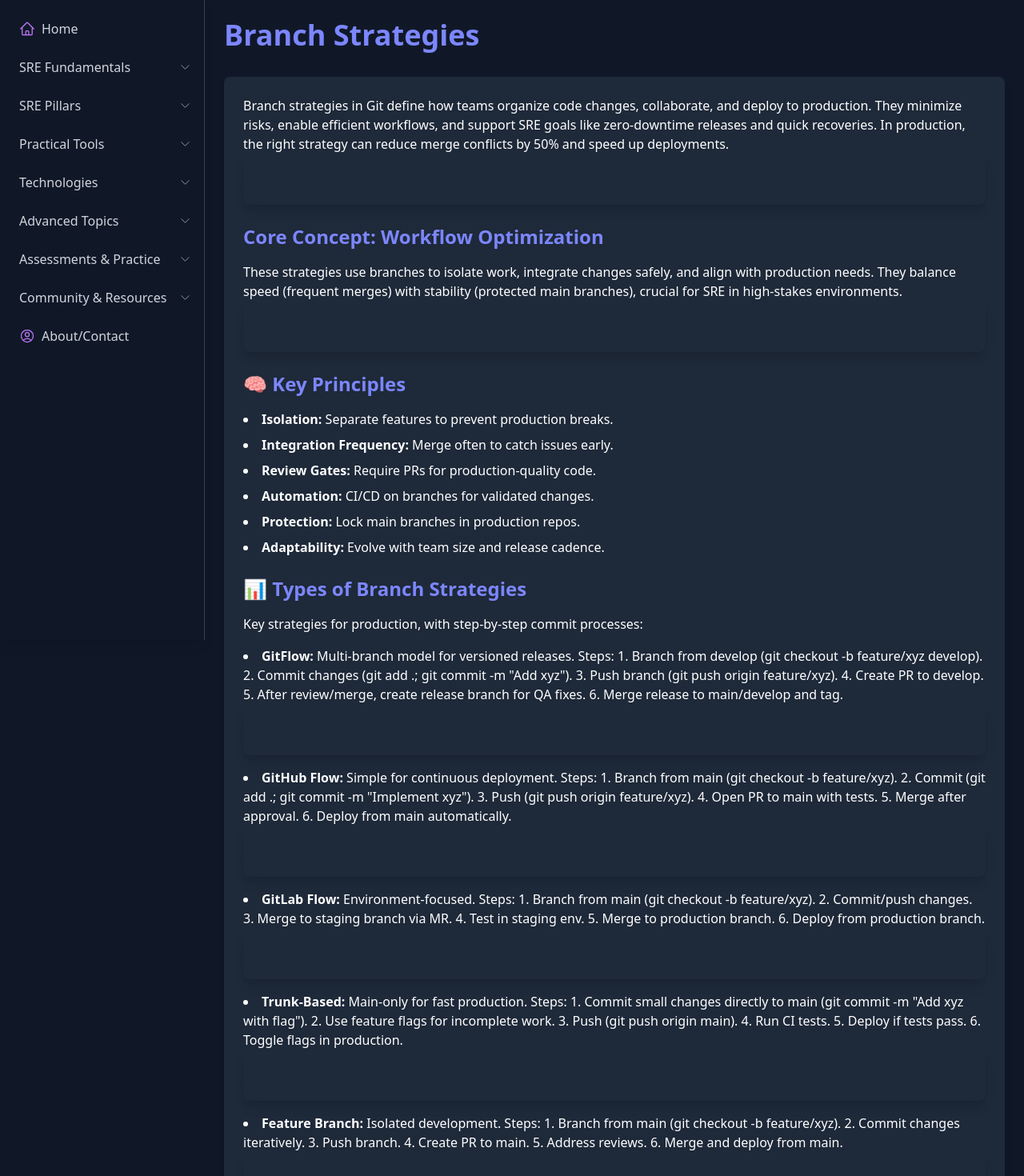
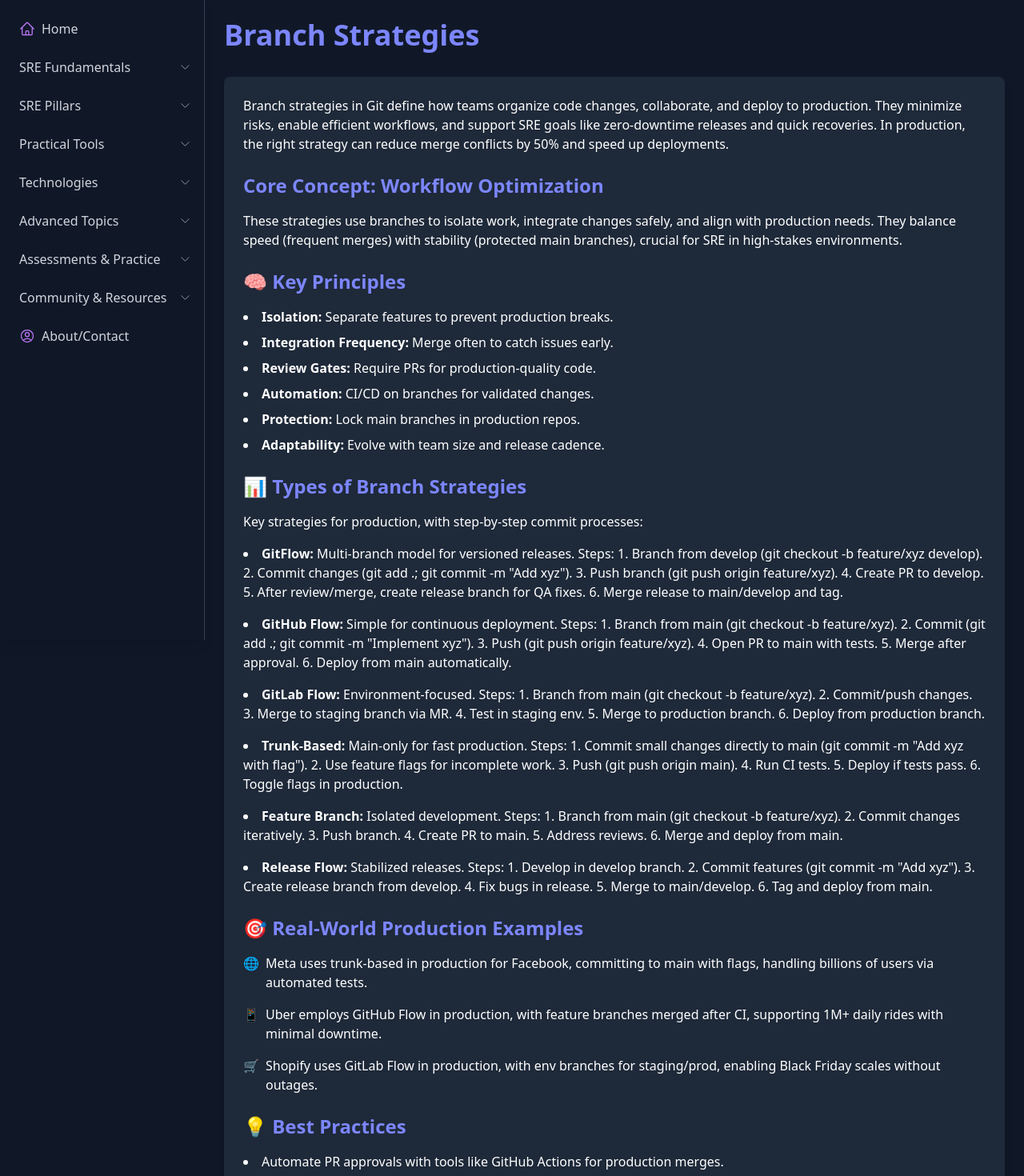
Before and after one commit to devops4noobs/sre4noobs, a Next.js app: page /technologies/git/branch-strategies in a window 1280 px wide. Shown: the top 1470 px of the page at 80% size. Built offline with nearby package versions, Linux system fonts and the light colour scheme.

Commit message:
add git section

```diff
--- a/src/app/technologies/git/branch-strategies/page.tsx
+++ b/src/app/technologies/git/branch-strategies/page.tsx
@@ -1,5 +1,3 @@
-import GrokCard from "@/components/GrokCard";
-
 export default function BranchStrategiesPage() {
   return (
     <div>
@@ -7,14 +5,13 @@ export default function BranchStrategiesPage() {
 
       <section className="bg-gray-800 p-6 rounded-lg shadow-lg max-w-6xl mx-auto">
         <p className="mb-4">
-          Branch strategies in Git define how teams organize code changes, collaborate, and deploy to production. They minimize risks, enable efficient workflows, and support SRE goals like zero-downtime releases and quick recoveries. In production, the right strategy can reduce merge conflicts by 50% and speed up deployments.<GrokCard data-id="853383" data-type="citation_card" title={""} children={undefined}></GrokCard>
+          Branch strategies in Git define how teams organize code changes, collaborate, and deploy to production. They minimize risks, enable efficient workflows, and support SRE goals like zero-downtime releases and quick recoveries. In production, the right strategy can reduce merge conflicts by 50% and speed up deployments.
         </p>
 
         <h2 className="text-2xl font-semibold text-indigo-400 mt-6 mb-4">Core Concept: Workflow Optimization</h2>
         <p className="mb-4">
-          These strategies use branches to isolate work, integrate changes safely, and align with production needs. They balance speed (frequent merges) with stability (protected main branches), crucial for SRE in high-stakes environments.<GrokCard data-id="5cf908" data-type="citation_card" title={""} children={undefined}></GrokCard>
+          These strategies use branches to isolate work, integrate changes safely, and align with production needs. They balance speed (frequent merges) with stability (protected main branches), crucial for SRE in high-stakes environments.
         </p>
-
         <h2 className="text-2xl font-semibold text-indigo-400 mt-6 mb-4">🧠 Key Principles</h2>
         <ul className="list-disc list-inside space-y-2 mb-6">
           <li><strong>Isolation:</strong> Separate features to prevent production breaks.</li>
@@ -30,12 +27,12 @@ export default function BranchStrategiesPage() {
           Key strategies for production, with step-by-step commit processes:
         </p>
         <ul className="list-disc list-inside space-y-4 mb-4">
-          <li><strong>GitFlow:</strong> Multi-branch model for versioned releases. Steps: 1. Branch from develop (git checkout -b feature/xyz develop). 2. Commit changes (git add .; git commit -m &quot;Add xyz&quot;). 3. Push branch (git push origin feature/xyz). 4. Create PR to develop. 5. After review/merge, create release branch for QA fixes. 6. Merge release to main/develop and tag.<GrokCard data-id="683d01" data-type="citation_card" title={""} children={undefined}></GrokCard></li>
-          <li><strong>GitHub Flow:</strong> Simple for continuous deployment. Steps: 1. Branch from main (git checkout -b feature/xyz). 2. Commit (git add .; git commit -m &quot;Implement xyz&quot;). 3. Push (git push origin feature/xyz). 4. Open PR to main with tests. 5. Merge after approval. 6. Deploy from main automatically.<GrokCard data-id="c6ea82" data-type="citation_card" title={""} children={undefined}></GrokCard></li>
-          <li><strong>GitLab Flow:</strong> Environment-focused. Steps: 1. Branch from main (git checkout -b feature/xyz). 2. Commit/push changes. 3. Merge to staging branch via MR. 4. Test in staging env. 5. Merge to production branch. 6. Deploy from production branch.<GrokCard data-id="ff1dfb" data-type="citation_card" title={""} children={undefined}></GrokCard></li>
-          <li><strong>Trunk-Based:</strong> Main-only for fast production. Steps: 1. Commit small changes directly to main (git commit -m &quot;Add xyz with flag&quot;). 2. Use feature flags for incomplete work. 3. Push (git push origin main). 4. Run CI tests. 5. Deploy if tests pass. 6. Toggle flags in production.<GrokCard data-id="b1a1d0" data-type="citation_card" title={""} children={undefined}></GrokCard></li>
-          <li><strong>Feature Branch:</strong> Isolated development. Steps: 1. Branch from main (git checkout -b feature/xyz). 2. Commit changes iteratively. 3. Push branch. 4. Create PR to main. 5. Address reviews. 6. Merge and deploy from main.<GrokCard data-id="7488bb" data-type="citation_card" title={""} children={undefined}></GrokCard></li>
-          <li><strong>Release Flow:</strong> Stabilized releases. Steps: 1. Develop in develop branch. 2. Commit features (git commit -m &quot;Add xyz&quot;). 3. Create release branch from develop. 4. Fix bugs in release. 5. Merge to main/develop. 6. Tag and deploy from main.<GrokCard data-id="f66afd" data-type="citation_card" title={""} children={undefined}></GrokCard></li>
+          <li><strong>GitFlow:</strong> Multi-branch model for versioned releases. Steps: 1. Branch from develop (git checkout -b feature/xyz develop). 2. Commit changes (git add .; git commit -m &quot;Add xyz&quot;). 3. Push branch (git push origin feature/xyz). 4. Create PR to develop. 5. After review/merge, create release branch for QA fixes. 6. Merge release to main/develop and tag.</li>
+          <li><strong>GitHub Flow:</strong> Simple for continuous deployment. Steps: 1. Branch from main (git checkout -b feature/xyz). 2. Commit (git add .; git commit -m &quot;Implement xyz&quot;). 3. Push (git push origin feature/xyz). 4. Open PR to main with tests. 5. Merge after approval. 6. Deploy from main automatically.</li>
+          <li><strong>GitLab Flow:</strong> Environment-focused. Steps: 1. Branch from main (git checkout -b feature/xyz). 2. Commit/push changes. 3. Merge to staging branch via MR. 4. Test in staging env. 5. Merge to production branch. 6. Deploy from production branch.</li>
+          <li><strong>Trunk-Based:</strong> Main-only for fast production. Steps: 1. Commit small changes directly to main (git commit -m &quot;Add xyz with flag&quot;). 2. Use feature flags for incomplete work. 3. Push (git push origin main). 4. Run CI tests. 5. Deploy if tests pass. 6. Toggle flags in production.</li>
+          <li><strong>Feature Branch:</strong> Isolated development. Steps: 1. Branch from main (git checkout -b feature/xyz). 2. Commit changes iteratively. 3. Push branch. 4. Create PR to main. 5. Address reviews. 6. Merge and deploy from main.</li>
+          <li><strong>Release Flow:</strong> Stabilized releases. Steps: 1. Develop in develop branch. 2. Commit features (git commit -m &quot;Add xyz&quot;). 3. Create release branch from develop. 4. Fix bugs in release. 5. Merge to main/develop. 6. Tag and deploy from main.</li>
         </ul>
 
         <h2 className="text-2xl font-semibold text-indigo-400 mt-6 mb-4">🎯 Real-World Production Examples</h2>
@@ -43,19 +40,19 @@ export default function BranchStrategiesPage() {
           <div className="flex items-start">
             <span className="text-indigo-400 mr-2">🌐</span>
             <p>
-              Meta uses trunk-based in production for Facebook, committing to main with flags, handling billions of users via automated tests.<GrokCard data-id="72017d" data-type="citation_card" title={""} children={undefined}></GrokCard>
+              Meta uses trunk-based in production for Facebook, committing to main with flags, handling billions of users via automated tests.
             </p>
           </div>
           <div className="flex items-start">
             <span className="text-indigo-400 mr-2">📱</span>
             <p>
-              Uber employs GitHub Flow in production, with feature branches merged after CI, supporting 1M+ daily rides with minimal downtime.<GrokCard data-id="e72cb2" data-type="citation_card" title={""} children={undefined}></GrokCard>
+              Uber employs GitHub Flow in production, with feature branches merged after CI, supporting 1M+ daily rides with minimal downtime.
             </p>
           </div>
           <div className="flex items-start">
             <span className="text-indigo-400 mr-2">🛒</span>
             <p>
-              Shopify uses GitLab Flow in production, with env branches for staging/prod, enabling Black Friday scales without outages.<GrokCard data-id="3f656f" data-type="citation_card" title={""} children={undefined}></GrokCard>
+              Shopify uses GitLab Flow in production, with env branches for staging/prod, enabling Black Friday scales without outages.
             </p>
           </div>
         </div>
```
